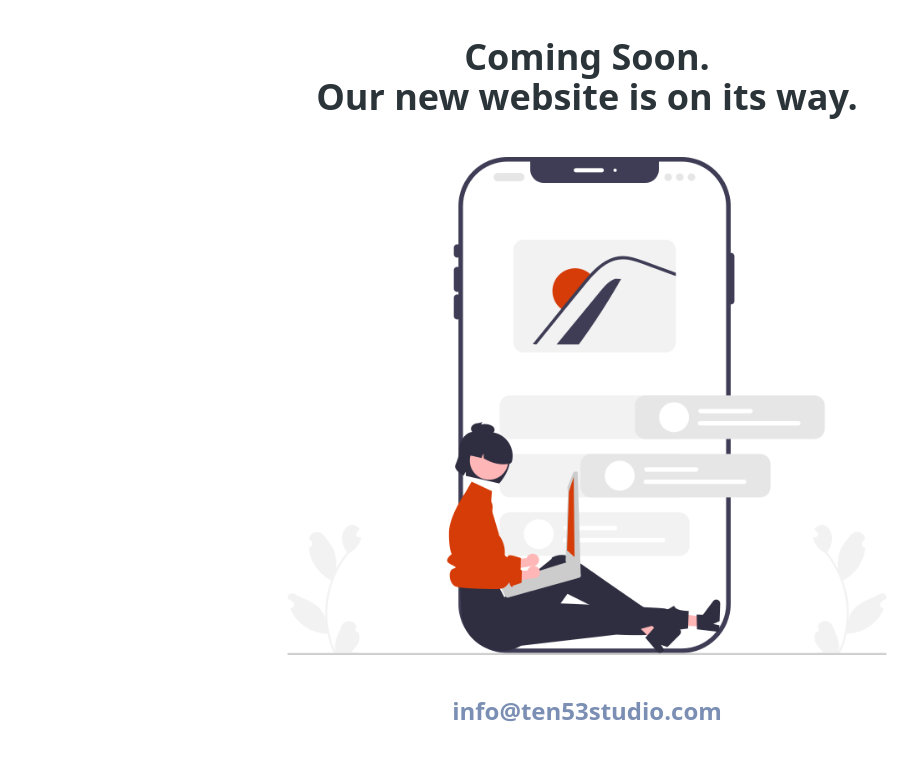
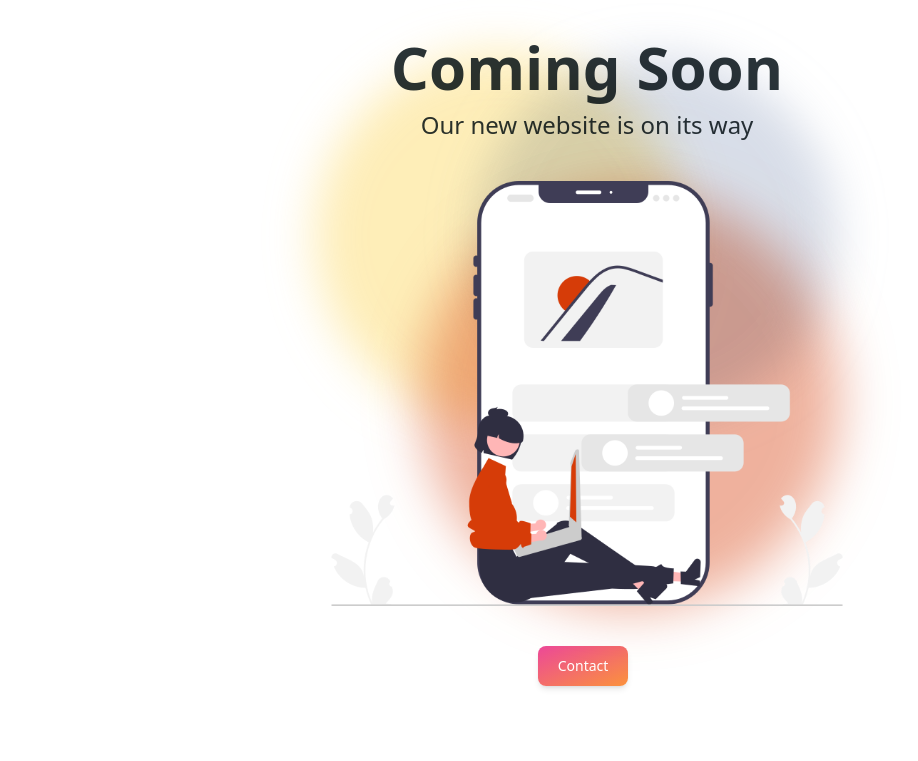
Before and after one commit to ten53studio/ten53-homepage, a Gatsby site: page / in a window 1280 px wide. Shown: the part 123-884 px from the top of the page, without its empty margins (53-971 px from the left). Built offline with nearby package versions, Linux system fonts and the light colour scheme; Gatsby itself is replaced by a stand-in of ours.

Commit message:
added background animation & contact btn

```diff
--- a/src/pages/index.js
+++ b/src/pages/index.js
@@ -9,18 +9,28 @@ const index = ({ data }) => {
   return (
     <Layout>
       <div className="container mx-auto px-6 text-center pt-10 pb-20">
-        <h1 className="max-w-2xl text-3xl mx-auto mb-10 font-bold leading-normal md:text-4xl">
-          Coming Soon. <br /> Our new website is on its way.
-        </h1>
-        <GatsbyImage image={hero} alt="hero image" />
-        <h2 className="text-2xl pt-10 font-bold text-[#7B8EB3]">
-          <Link
-            to="mailto:info@ten53studio.com"
-            className="hover:text-[#D63C08]"
-          >
-            info@ten53studio.com
-          </Link>
-        </h2>
+        {/* background blob animation */}
+        <div className="relative w-full max-w-lg m-auto">
+          <div className="absolute top-0 -left-4 w-96 h-96 rounded-full bg-amber-300 mix-blend-multiply filter blur-xl opacity-20 md:opacity-40 animate-blob"></div>
+          <div className="absolute top-0 -right-4 w-96 h-96 rounded-full  bg-[#7B8EB3] mix-blend-multiply filter blur-xl opacity-20 md:opacity-30 animate-blob animation-delay-2000 "></div>
+          <div className="absolute -bottom-8 left-20 w-96 h-96 rounded-full bg-[#D63C08] mix-blend-multiply filter blur-xl opacity-20 md:opacity-40 animate-blob animation-delay-4000 z-0"></div>
+          {/* content & illustration */}
+          <div className="z-50">
+            <h1 className="max-w-xl text-3xl md:text-6xl mx-auto mb-3 font-bold leading-normal">
+              Coming Soon
+            </h1>
+            <h2 className="text-2=xl md:text-2xl max-w-xl mx-auto pb-10 leading-normal">
+              Our new website is on its way
+            </h2>
+            <GatsbyImage image={hero} alt="hero image" />
+          </div>
+        </div>
+        {/* contact btn*/}
+        <Link to="mailto:info@ten53studio.com">
+          <button className="text-white bg-gradient-to-br from-pink-500 to-orange-400 hover:bg-gradient-to-bl focus:ring-4 focus:outline-none focus:ring-pink-200 dark:focus:ring-pink-800 font-medium rounded-lg text-sm px-5 py-2.5 text-center mr-2 mb-2 mt-10 shadow-md">
+            Contact
+          </button>
+        </Link>
       </div>
     </Layout>
   );
--- a/src/styles/global.css
+++ b/src/styles/global.css
@@ -1,3 +1,12 @@
 @tailwind base;
 @tailwind components;
 @tailwind utilities;
+
+@layer utilities {
+  .animation-delay-2000 {
+    animation-delay: 2s
+  }
+  .animation-delay-4000 {
+    animation-delay: 4s
+  }
+}
--- a/tailwind.config.js
+++ b/tailwind.config.js
@@ -5,7 +5,27 @@ module.exports = {
     './src/components/**/*.{js,jsx,ts,tsx}',
   ],
   theme: {
-    extend: {},
+    extend: {
+      animation: {
+        blob: 'blob 7s infinite',
+      },
+      keyframes: {
+        blob: {
+          '0%': {
+            transform: 'translate(0px, 0px) scale(1)',
+          },
+          '33%': {
+            transform: 'translate(30px, -50px) scale(1.1)',
+          },
+          '66%': {
+            transform: 'translate(-20px, 20px) scale(0.9)',
+          },
+          '100%': {
+            transform: 'translate(0px, 0px) scale(1)',
+          },
+        },
+      },
+    },
   },
   plugins: [
     {
```
